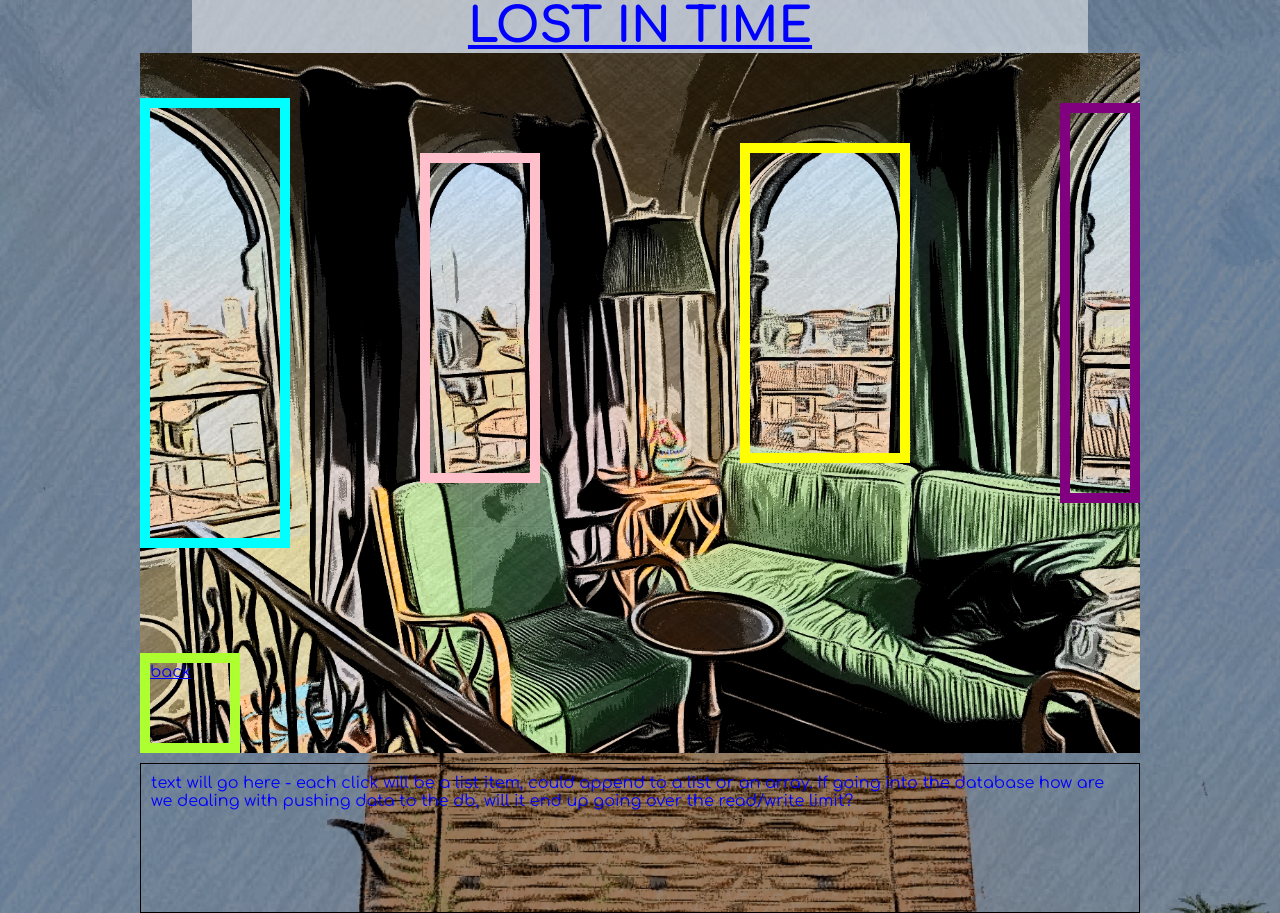
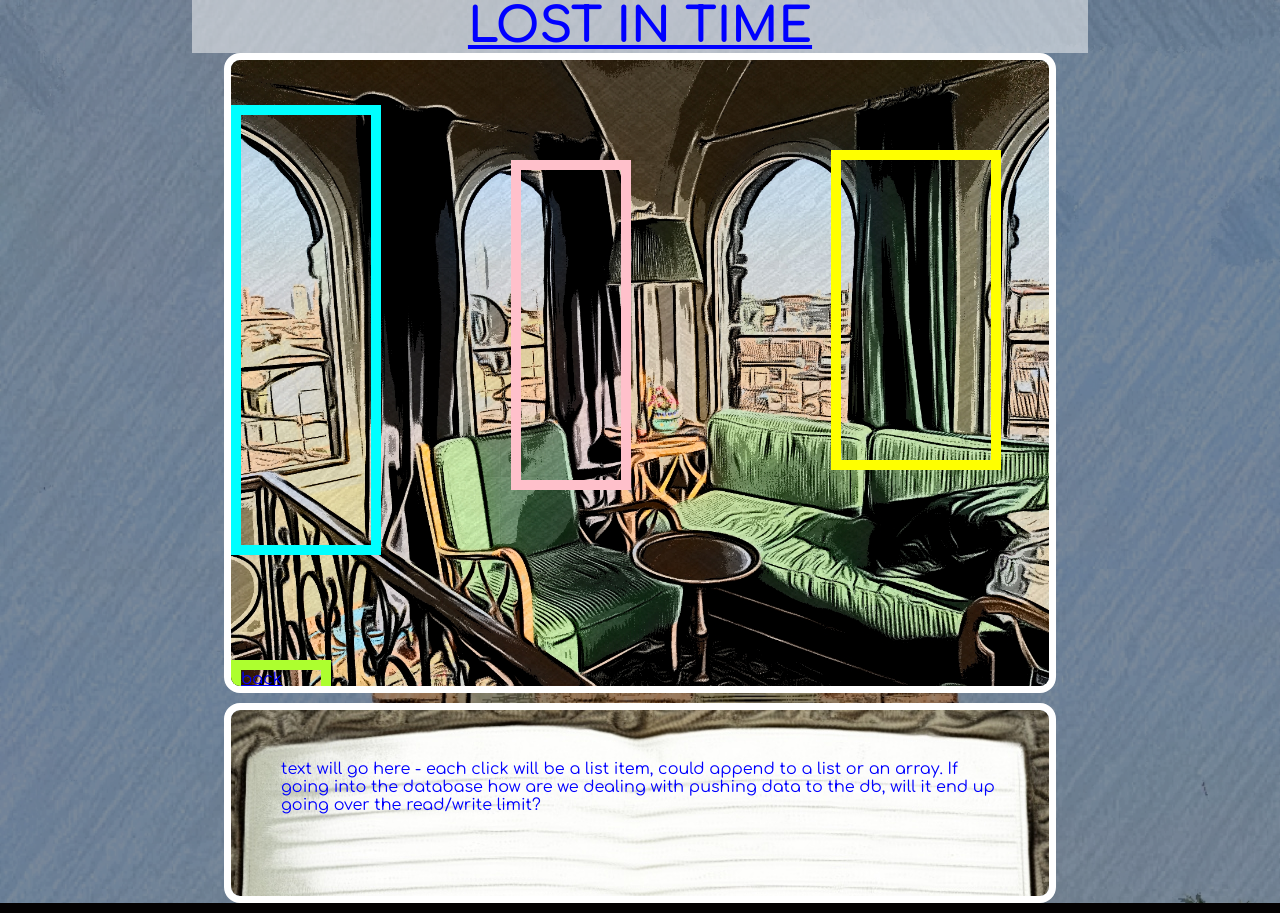
Before and after one commit to CharlieMallon/TogethernessHackathonTeam5, a Flask app: page /lounge in a window 1280 px wide. Run offline with Flask 2, Linux system fonts and the light colour scheme; some libraries are stand-ins or nearby versions.

Commit message:
STYLE(style.css): style game area & text area add notebook bg

```diff
--- a/static/style.css
+++ b/static/style.css
@@ -151,9 +151,12 @@ input:checked + .slider:before {
 }
 
 #game-canvas{
-    height: 700px;
-    width: 1000px;
+    height: 80vh;
+    width: 65vw;
     position: relative;
+    border: solid #fff 7px;
+    border-radius: 16px;
+    overflow: hidden;
 }
 
 #game-background{
@@ -170,11 +173,15 @@ input:checked + .slider:before {
 }
 
 #game-text{
-    height: 150px;
-    width: 1000px;
-    border: solid black 1px;
+    min-height: 150px;
+    height: 25vh;
+    width: 65vw;
+    border: solid #fff 7px;
+    border-radius: 16px;
+    overflow: hidden;
     margin-top: 10px;
-    padding: 10px;
+    padding: 50px;
+    background: url(/static/img/notebook.jpg) no-repeat center top local;
 }
 
 #game-text p{
```
